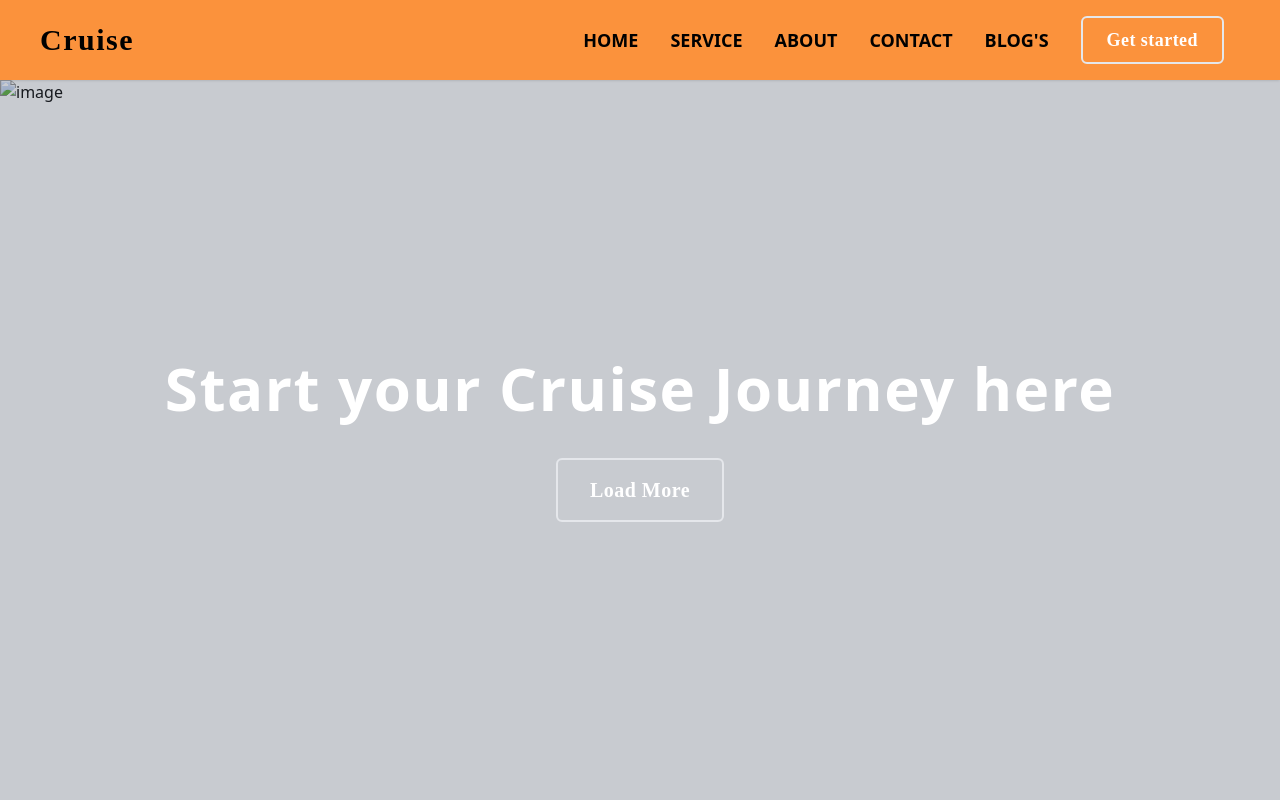
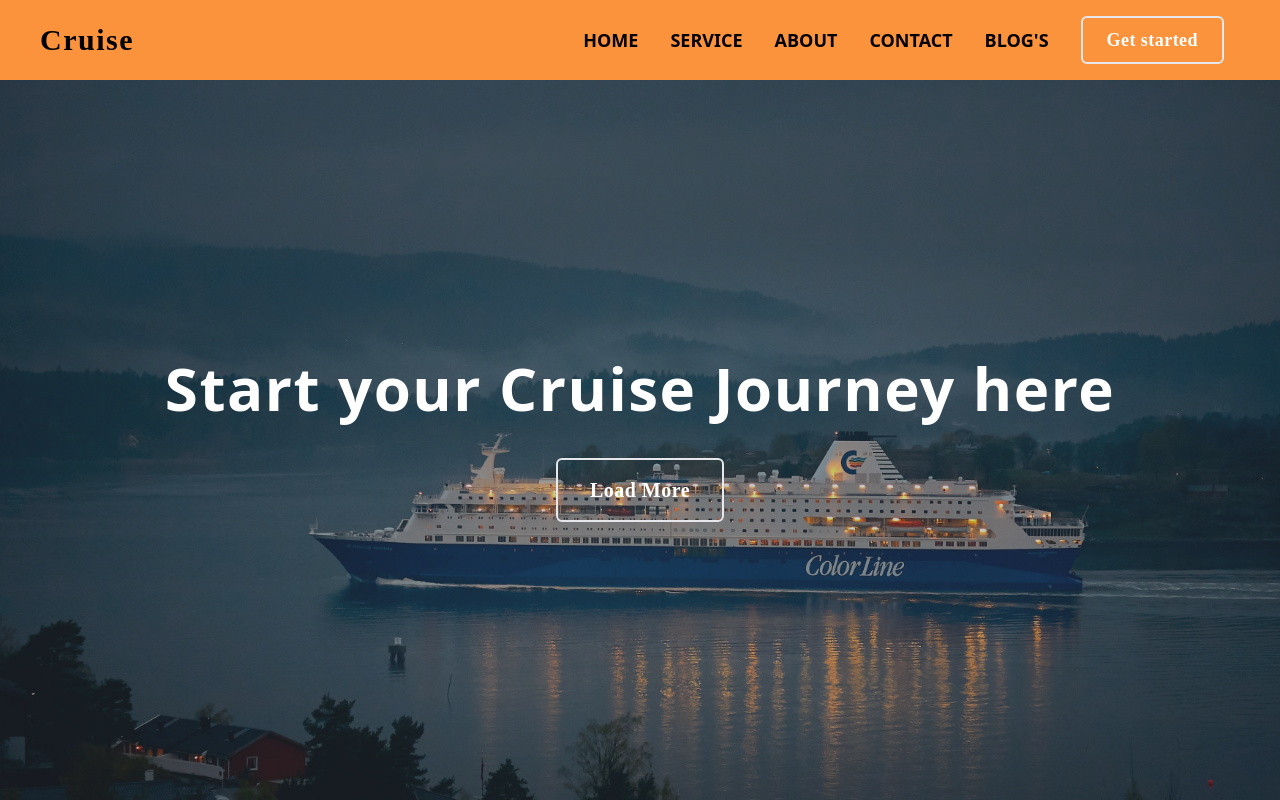
Before and after one commit to RakeAditya/cruise-frontend, a plain HTML site: page index.html in a window 1280 px wide. Drawn offline with nearby package versions, Linux system fonts and the light colour scheme; the site is published under a folder, as on GitHub Pages, so addresses that start at the root find nothing.

Commit message:
image updated

```diff
--- a/index.html
+++ b/index.html
@@ -48,7 +48,7 @@
 		</nav>
 		<!-- front page image -->
 		<div class="h-[calc(100vh-80px)] relative">
-			<img src="/assets/img1.jpg" alt="image" class="h-full w-full object-cover opacity-[1]" />
+			<img src="assets/img1.jpg" alt="image" class="h-full w-full object-cover opacity-[1]" />
 			<div class="absolute top-0 w-full h-full bg-gray-600 opacity-[0.3]"></div>
 			<!-- heading -->
 			<div class="absolute top-0 w-full h-full flex items-center flex-col justify-center">
```
